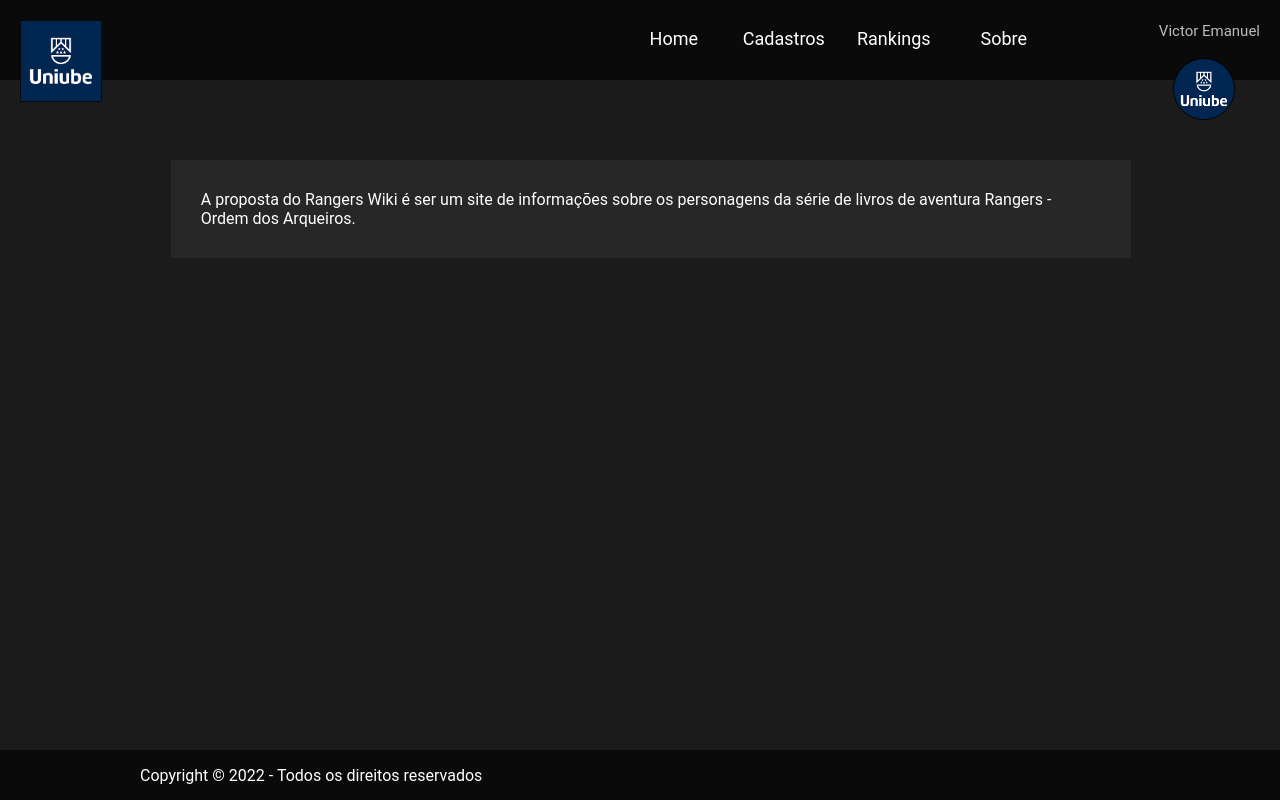
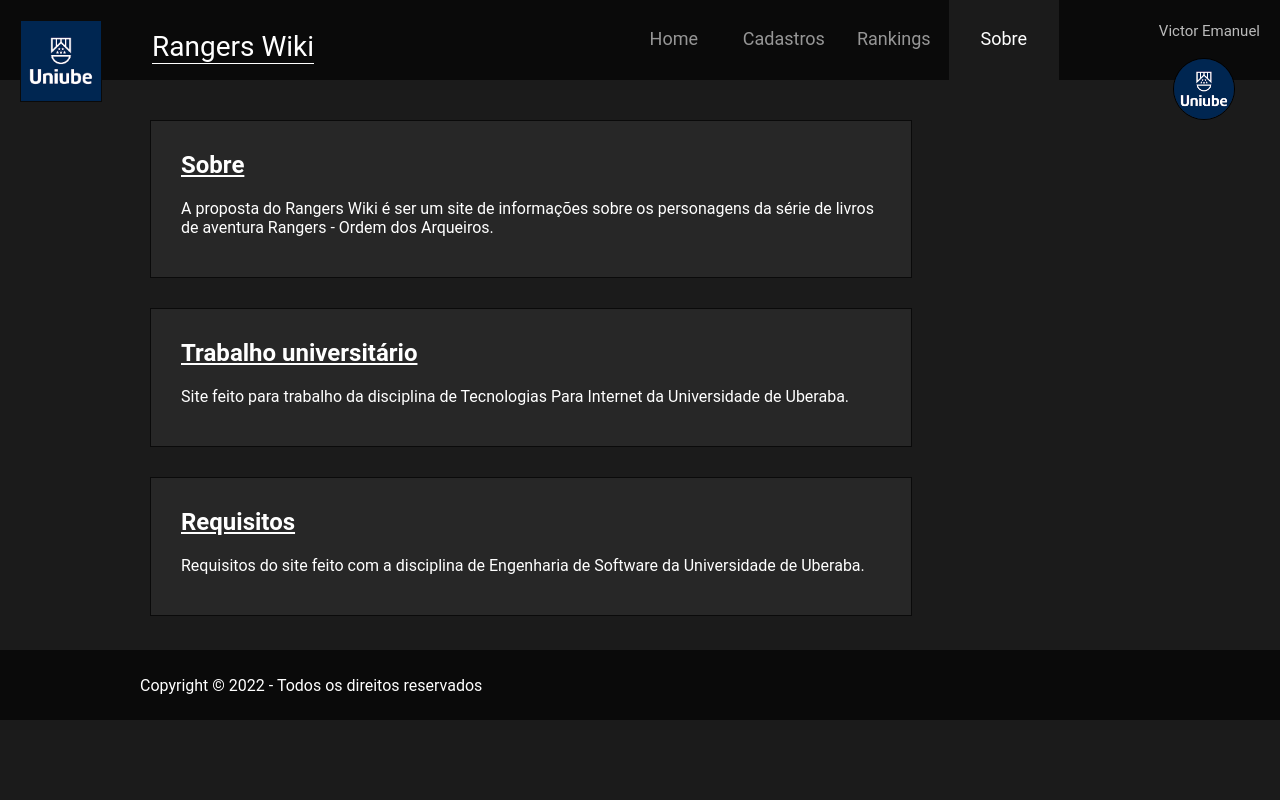
Before and after one commit to VctorEmanuel/trabalho-html, a website: page sobre.html in a window 1280 px wide. Drawn offline with Linux system fonts and the light colour scheme.

```diff
--- a/css/style.css
+++ b/css/style.css
@@ -5,38 +5,56 @@
 }
 
 html {
-    min-width: 800px;
+    min-width: 1300px;
 }
 
 a {
     text-decoration: none;
+    color: #fff;
+}
+
+a:hover {
+    text-decoration: underline;
 }
 
 table {
     border-collapse: collapse;
 }
 
-body {
+#container {
     background-color: #1b1b1b;
-}
-
-#container {
+    min-width: 70%;
     width: 100%;
     height: 100%;
 }
 
-#topo {
+#header {
     width: 100%;
     height: 80px;
     background-color: #0a0a0a;
     color: #FFF;
     font-size: 18px;
     text-align: center;
+    position: fixed;
 }
 
-#container-main {
-    margin-left: 170.75px;
-    margin-top: 80px;
+#main {
+    width: 100%;
+    min-height: 100%;
+    margin-top: 120px;
+    margin-left: 150px;
+    width: 764px;
+    display: inline-block;
+    position: relative;
+    color: 1px solid salmon;
+}
+
+#footer {
+    width: 100%;
+    padding: 10px 0;
+    background-color: #0a0a0a;
+    height: 50px;
+    color: #FFF;
 }
 
 .logo-uniube {
@@ -49,7 +67,8 @@
 .titulo {
     float: left;
     margin: 30px;
-    border-bottom: 1px solid #333333;
+    border-bottom: 1px solid #FFF;
+    font-size: 28px;
 }
 
 .container-nav {
@@ -65,15 +84,25 @@
 .nav td a {
     display: block;
     height: 80px;
-    color: #FFF;
+    color: rgb(150, 150, 150);
     text-decoration: none;
     line-height: 78px;
     width: 110px;
 }
 
 .nav td a:hover {
-    background-color: #0e0e0e;
-    color: rgb(150, 150, 150);
+    background-color: #000000;
+    color: #FFF;
+}
+
+.nav td a.atual {
+    border: 1px solid #1b1b1b;
+    border-bottom: none;
+}
+
+.nav td a.ativo {
+    background-color: #1b1b1b;
+    color: #FFF;
 }
 
 .container-user {
@@ -95,27 +124,26 @@
     margin-right: 10px;
 }
 
-#footer {
-    width: 100%;
-    background-color: #0a0a0a;
-    height: 50px;
-    color: #FFF;
-    align-items: baseline;
-    position: absolute;
-    bottom: 0;
-}
-
 .copyright {
     margin-top: 16px;
     margin-left: 140px;
 }
 
 .card-textos {
-    width: 900px;
+    width: 700px;
+    margin-bottom: 30px;
     background-color: #4c4c4c42;
     color: rgb(255, 255, 255);
-    opacity: 1;
     padding: 30px;
+    border: 1px solid #0a0a0a;
+    float: left;
 }
 
-/* SOBRE */
+.card-textos h2 {
+    padding-bottom: 20px;
+    text-decoration: underline;
+}
+
+.card-textos p {
+    padding-bottom: 10px;
+}
--- a/sobre.html
+++ b/sobre.html
@@ -1,15 +1,15 @@
 <!DOCTYPE html>
 <html lang="pt-br">
     <head>
-        <title>Rangers Wiki- Sobre</title>
+        <title>Rangers Wiki - Sobre</title>
         <link href="css/style.css" rel="stylesheet">
     </head>
-    <body>
-        <div id="container">
-            <header id="topo">
+    <body id="container">
+        <header id="header">
             <a href="https://www.uniube.br" target="window">
                 <img class="logo-uniube" src="img/uniube.png" alt="uniube">
             </a>
+            <span class="titulo">Rangers Wiki</span>
             <div class="container-user">
                 <p class="usuario">Victor Emanuel</p>
                 <br>
@@ -21,23 +21,35 @@
                         <td><a href="index.html">Home</a></td>
                         <td><a href="cadastros.html">Cadastros</a></td>
                         <td><a href="rankings.html">Rankings</a></td>
-                            <td><a href="">Sobre</a></td>
+                        <td><a href="" class="ativo">Sobre</a></td>
                     </tr>
                 </table>
             </nav>
         </header>
-            <main id="container-main">
+        <main id="main">
             <div class="card-textos">
+                <h2 class="card-titulos">Sobre</h2>
                 <p>
                     A proposta do Rangers Wiki é ser um site de informações sobre os personagens da série de livros de aventura Rangers - Ordem dos Arqueiros.
                 </p>
-                <div>
+            </div>
+            <div class="card-textos">
+                <h2 class="card-titulos">Trabalho universitário</h2>
+                <p>
+                    Site feito para trabalho da disciplina de Tecnologias Para Internet da Universidade de Uberaba.
+                </p>
+            </div>
+            <div class="card-textos">
+                <h2 class="card-titulos">Requisitos</h2>
+                <p>
+                    Requisitos do site feito com a disciplina de Engenharia de Software da Universidade de Uberaba.
+                </p>
+            </div>
         </main>
         <footer id="footer">
             <div class="copyright">
-                    Copyright &copy; 2022 - Todos os direitos reservados
+                <a href="https://github.com/VctorEmanuel">Copyright &copy; 2022 - Todos os direitos reservados</a>
             </div>
         </footer>
-        </div>
     </body>
 </html>
```
Also changed, not shown: cadastros.html (+14 -8 lines), index.html (+5 -7 lines), menu/cadastros/cadastrarPersonagem.html (added, +38 -0 lines), menu/cadastros/cadastrarReino.html (added, +38 -0 lines), package.json (added, +22 -0 lines), rankings.html (+9 -8 lines), 2 other files. Lines whose indentation alone changed are shown as unchanged.
